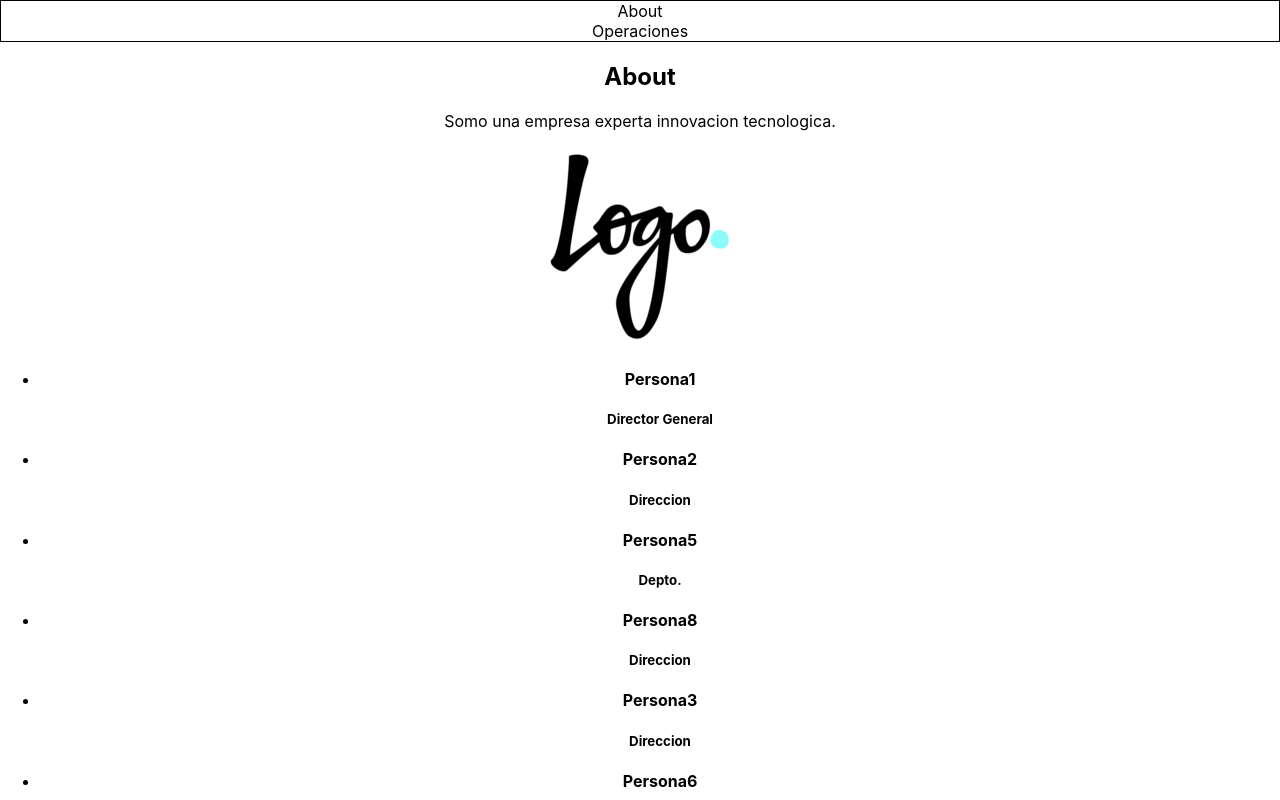
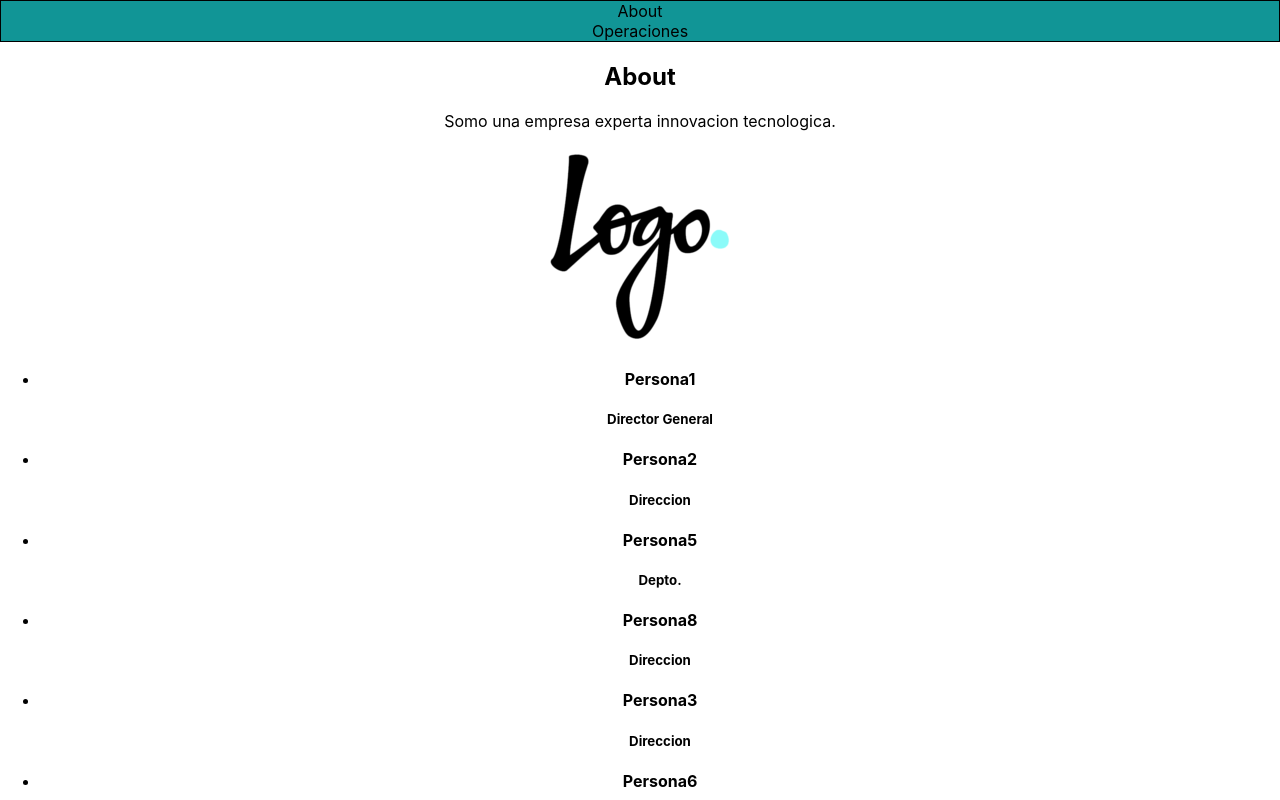
Before and after one commit to LArroyoS/examen, a React (Create React App) app: page / in a window 1280 px wide. Shown: the top 800 px of the page. Built offline with nearby package versions, Linux system fonts and the light colour scheme.

Commit message:
estilosMenu1.1

```diff
--- a/src/Menu/Menu.js
+++ b/src/Menu/Menu.js
@@ -1,4 +1,5 @@
 import { useState } from "react";
+import "../menu.css";
 
 function Menu (){
     const [desplegar, setDesplegar] = useState({});
--- a/src/menu.css
+++ b/src/menu.css
@@ -1,5 +1,6 @@
 ul.menuDesplegable{
     border: 1px black solid;
+    background: #119596;
 }
 ul.menuDesplegable, ul.menuDesplegable li {
     list-style: none;
```
